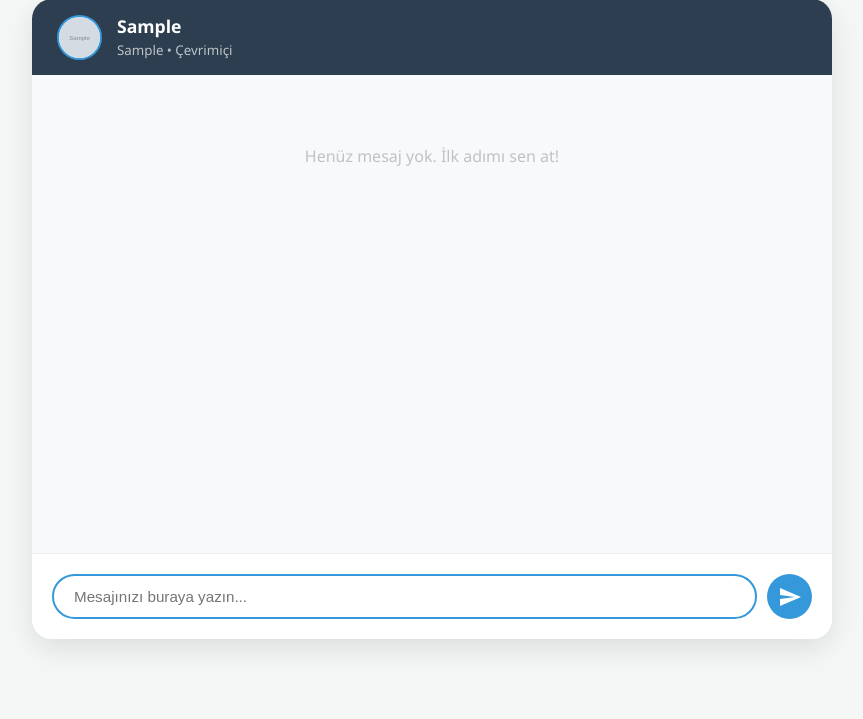
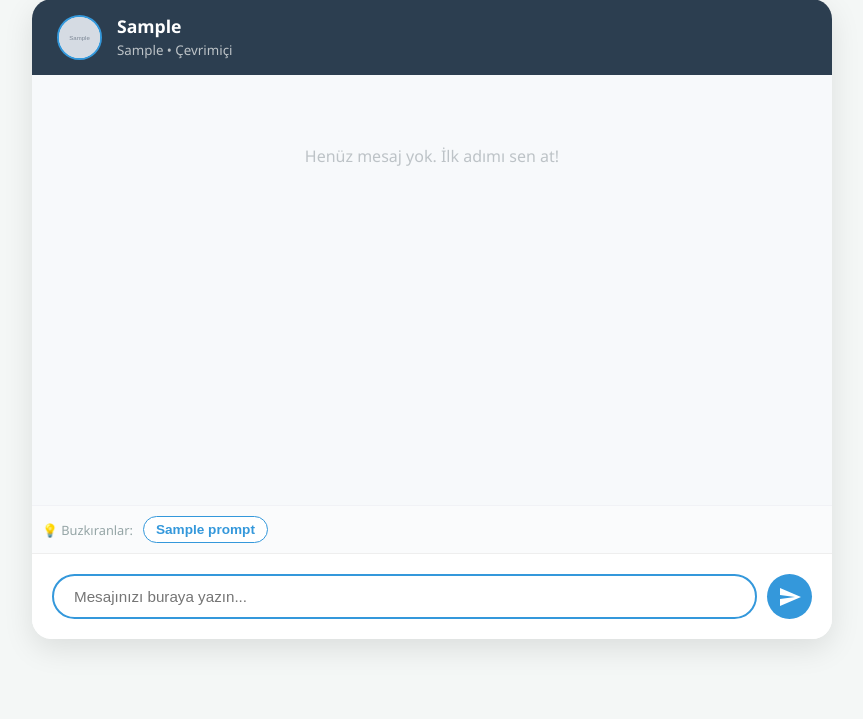
Before and after one commit to efeoezer/ev-arkadasi-bulma, a Django app: template core/templates/core/chat.html in a window 1280 px wide. Shown: the part 146-865 px from the top of the page, without its empty margins (208-1071 px from the left). Run offline with Django 5.2, Linux system fonts and the light colour scheme; tables that the repository leaves empty hold one stand-in row (values such as "Sample post"); the template is opened without the code that fills it: values that come from a table or form of the project are taken from there, most other values are stand-ins (such as "Sample title", 1, 10 or a date in 2020); grey boxes marked "Sample" are stand-in pictures.

Commit message:
Update chat.html

```diff
--- a/core/templates/core/chat.html
+++ b/core/templates/core/chat.html
@@ -42,7 +42,18 @@
             </div>
         {% endfor %}
     </div>
-
+    <div class="icebreaker-container" style="display: flex; gap: 10px; padding: 10px; overflow-x: auto; white-space: nowrap; border-top: 1px solid #f1f2f6; background: #fafbfc;">
+    <span style="font-size: 0.8em; color: #95a5a6; align-self: center;">💡 Buzkıranlar:</span>
+    {% for prompt in icebreakers %}
+        <button type="button"
+                onclick="document.getElementsByName('message_text')[0].value = '{{ prompt }}'"
+                style="background: white; border: 1px solid #3498db; color: #3498db; padding: 5px 12px; border-radius: 20px; font-size: 0.85em; font-weight: 600; cursor: pointer; transition: 0.2s;"
+                onmouseover="this.style.background='#3498db'; this.style.color='white';"
+                onmouseout="this.style.background='white'; this.style.color='#3498db';">
+            {{ prompt }}
+        </button>
+    {% endfor %}
+</div>
     <form method="POST" style="padding: 20px; background: white; border-top: 1px solid #eee; display: flex; gap: 10px;">
         {% csrf_token %}
         <input type="text" name="message_text" placeholder="Mesajınızı buraya yazın..." required
```
